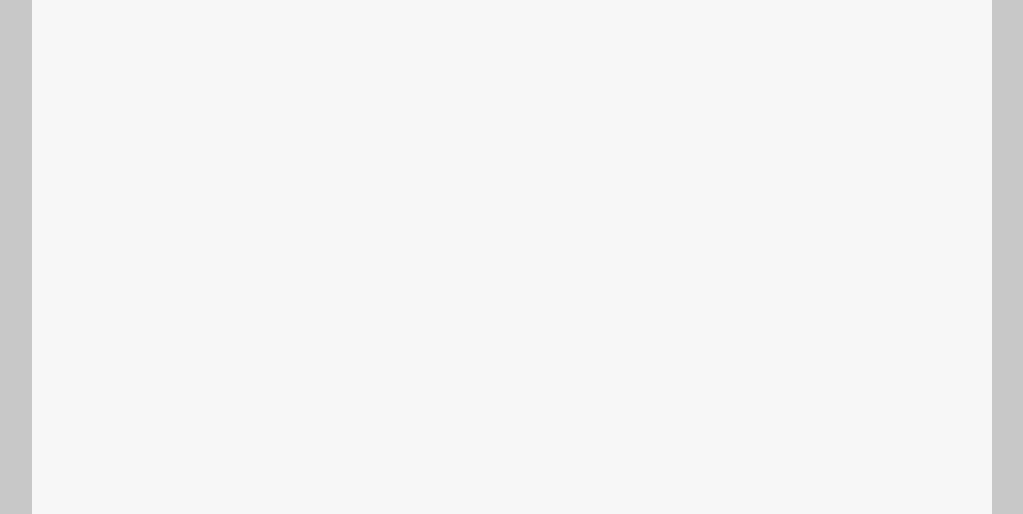
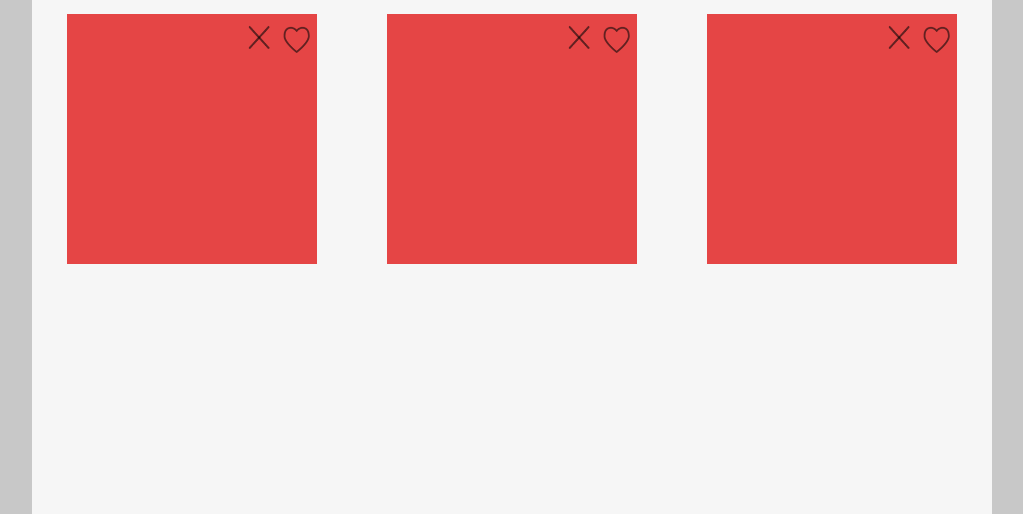
Before and after one commit to vianaV19/Car-Front-End-Challenge, a plain HTML site: page index.html in a window 1280 px wide. Shown: the part 286-800 px from the top of the page, without its empty margins (128-1151 px from the left). Drawn offline with nearby package versions, Linux system fonts and the light colour scheme.

Commit message:
my adverts and advert section fixed

```diff
--- a/css/index.css
+++ b/css/index.css
@@ -38,43 +38,46 @@ input {
   display: none;
 }
 
+.adverts {
+  background-color: rgb(246, 246, 246);
+}
 
-#adverts .container {
+.adverts .container {
   display: flex;
   gap: 70px;
   flex-wrap: wrap;
   justify-content: center;
-  background-color: rgb(246, 246, 246);
+
 }
 
-#adverts .advert {
+.adverts .advert {
   padding: 5px;
   height: 250px;
   width: 250px;
   background-color: rgb(229, 69, 69);
 }
 
-#adverts .advert div {
+.adverts .advert div {
   width: 100%;
   display: flex;
   justify-content: flex-end;
   gap: 10px;
 }
 
-#adverts button {
+.adverts button {
   background-color: transparent;
   border: none;
 }
 
-#adverts .fav-btn {
+.adverts .fav-btn {
   width: 30px;
 }
 
-#adverts .close-btn {
+.adverts .close-btn {
   width: 25px;
 }
 
-#adverts .advert ul  {
+.adverts .advert ul  {
   margin: 0;
   padding: 0;
   list-style: none;
@@ -82,7 +85,7 @@ input {
 
 }
 
-#adverts .advert ul  li {
+.adverts .advert ul  li {
   font-size: 0.8rem;
 }
 
--- a/index.html
+++ b/index.html
@@ -44,7 +44,7 @@
       </div>
     </div>
 
-    <div id="adverts" class="mt-5 d-none">
+    <div class="adverts mt-5 d-none">
       <p class="lead text-center">Meus Anuncios</p>
       <div class="container">
         <div class="advert">
@@ -68,7 +68,13 @@
             </p>
           </div>
         </div>
+      </div>
 
+    </div>
+
+    <div class="adverts py-3" >
+      <p class="lead text-center">Anuncios</p>
+      <div class="container">
 
         <div class="advert">
           <div>
--- a/js/index.js
+++ b/js/index.js
@@ -1,3 +1,3 @@
 if(sessionStorage.getItem('show')){
-    document.getElementById('adverts').classList.remove('d-none');
+    document.getElementsByClassName('adverts')[0].classList.remove('d-none');
 }
```
Also changed, not shown: imgs/edit-icon.png (added), 1 other file.
